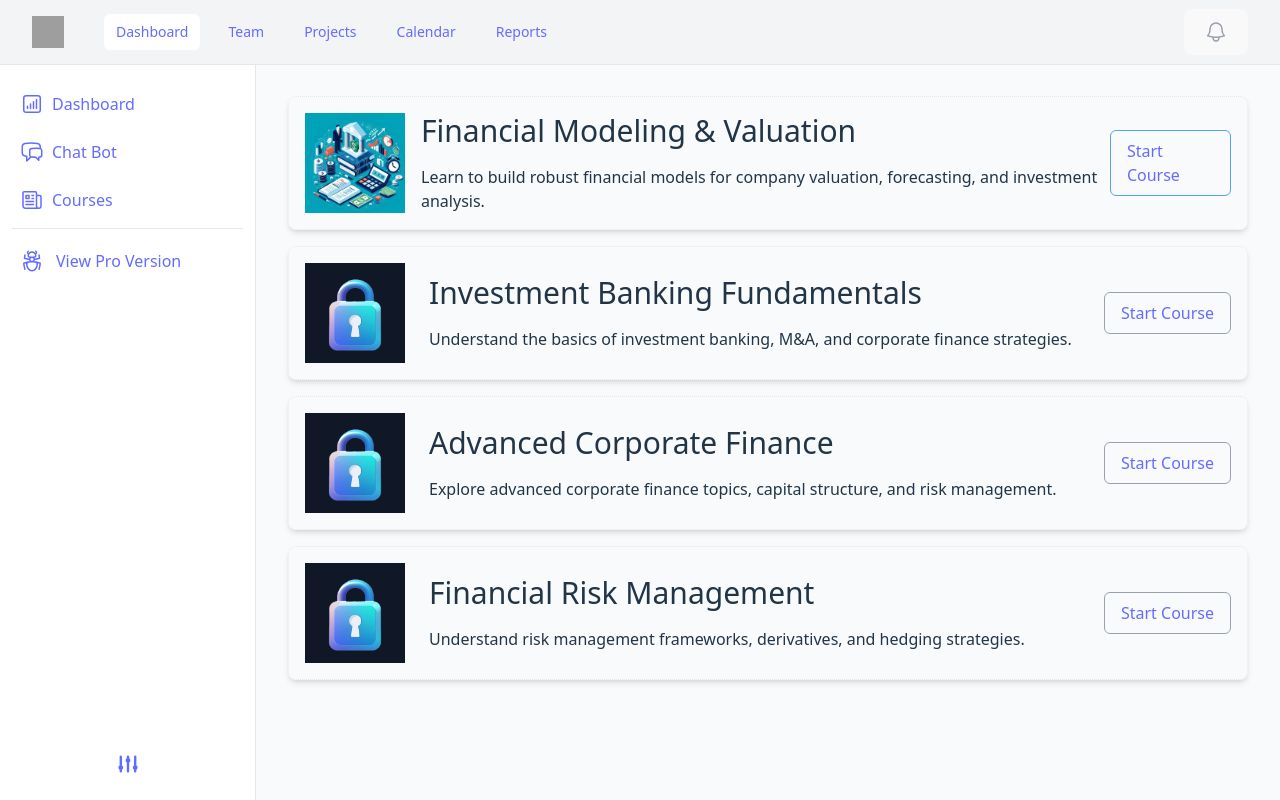
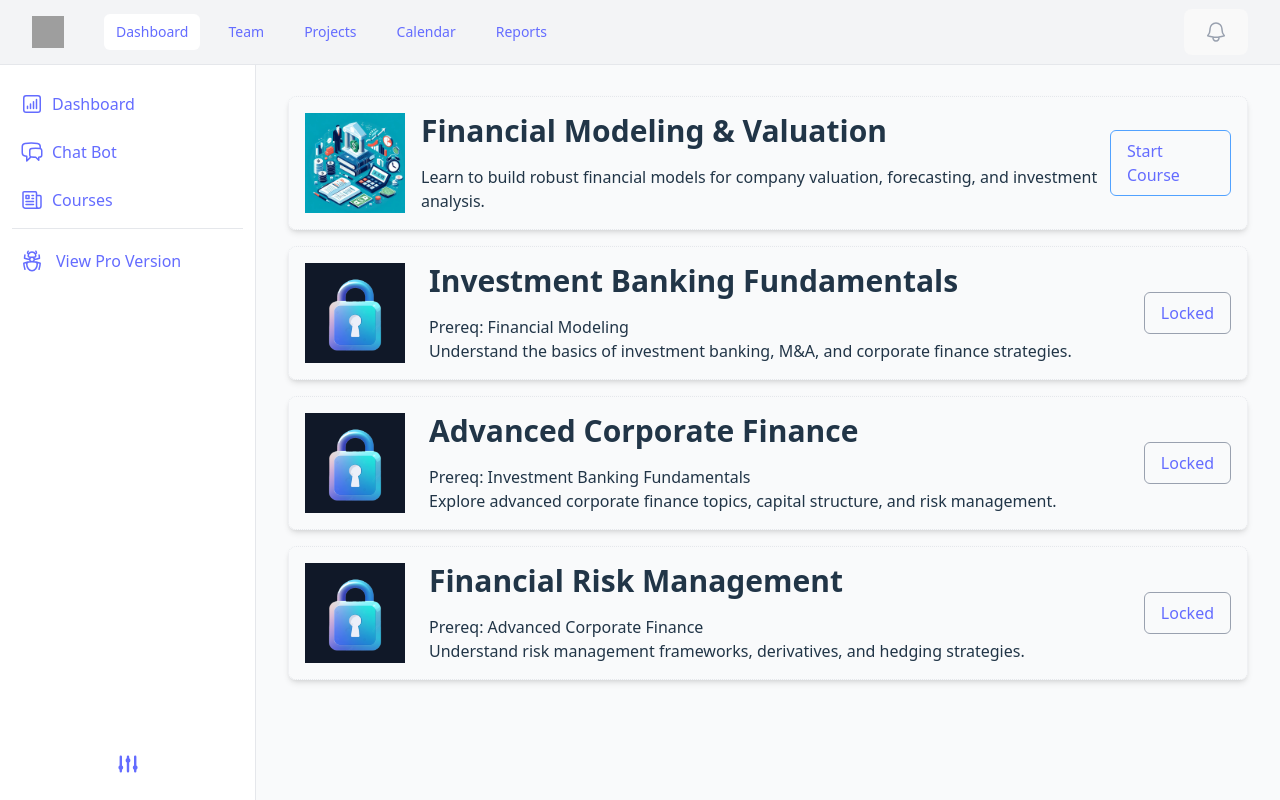
Before and after one commit to bikiris/financial-helper-hack-knight, a React (Vite) app: page /courses in a window 1280 px wide. Built offline with nearby package versions, Linux system fonts and the light colour scheme; grey boxes are pictures that could not be loaded.

Commit message:
"Added Prereq"

```diff
--- a/src/components/CourseContainer.jsx
+++ b/src/components/CourseContainer.jsx
@@ -1,7 +1,7 @@
 import { Link } from 'react-router-dom';
 import { Button } from '@headlessui/react';
 
-const CourseContainer = ({ imageURL, title, description, internalURL, locked }) => {
+const CourseContainer = ({ imageURL, title, description, internalURL, locked, prereq}) => {
   return (
     <div className='w-full flex flex-row justify-between items-center p-4 border border-dotted border-gray-200 rounded-lg shadow-md my-4 hover:border-solid hover:border-blue-300'>
       <div className='flex flex-row items-center gap-4'>
@@ -9,7 +9,7 @@ const CourseContainer = ({ imageURL, title, description, internalURL, locked })
           <img
             src="public/BlueLock.png"
             alt="Locked"
-            className='max-w-[100px] mr-2 bg-gray-900' // Temporary background to blend white
+            className='max-w-[100px] mr-2 bg-gray-900'
           />
         ) : (
           <img
@@ -19,19 +19,27 @@ const CourseContainer = ({ imageURL, title, description, internalURL, locked })
           />
         )}
         <div className='flex flex-col gap-4'>
-          <h1 className='text-3xl bold'>{title}</h1>
-          <p>{description}</p>
+          <h1 className='text-3xl font-bold'>{title}</h1>
+          <p>
+            {locked && prereq && <span>Prereq: {prereq} <br /></span>}
+            {description}
+          </p>
         </div>
       </div>
       <Link
         to={internalURL}
         className={`py-2 px-4 rounded-md border ${locked ? 'text-gray-400 border-gray-400 cursor-not-allowed' : 'text-blue-400 border-blue-400'}`}
+        onClick = {(e) => locked && e.preventDefault()}
       >
-        Start Course
+        {locked ? 'Locked' : 'Start Course'}
+        {locked &&(
+          <span className="absolute hidden group-hover:block bg-gray-800 text-white text-xs rounded py-1 px-2 -top-10 left-1/2 transform -translate-x-1/2">
+            Complete the prerequisite course to unlock
+          </span>
+        )}
       </Link>
     </div>
-  )
-
-}
+  );
+};
 
 export default CourseContainer;
--- a/src/pages/Courses.jsx
+++ b/src/pages/Courses.jsx
@@ -5,28 +5,32 @@ const courses = [
     "description": "Learn to build robust financial models for company valuation, forecasting, and investment analysis.",
     "icon": "public/image.png",
     "internalURL": "/courses/1",
-    "locked": false
+    "locked": false,
+    "prereq": null
   },
   {
     "name": "Investment Banking Fundamentals",
     "description": "Understand the basics of investment banking, M&A, and corporate finance strategies.",
     "icon": "public/finance2.png",
     "internalURL": "/courses/2",
-    "locked": true
+    "locked": true,
+    "prereq":"Financial Modeling"
   },
   {
     "name": "Advanced Corporate Finance",
     "description": "Explore advanced corporate finance topics, capital  structure, and risk management.",
     "icon": "public/locked.png",
     "internalURL": "/course/3",
-    "locked": true
+    "locked": true,
+    "prereq": "Investment Banking Fundamentals"
   },
   {
     "name": "Financial Risk Management",
     "description": "Understand risk management frameworks, derivatives, and hedging strategies.",
     "icon": "public/locked.png",
     "internalURL": "#",
-    "locked": true
+    "locked": true,
+    "prereq": "Advanced Corporate Finance"
   }
 
 ];
@@ -41,6 +45,7 @@ const Courses = () => {
       description={course.description}
       internalURL={course.internalURL}
       locked ={course.locked}
+      prereq={course.prereq}
       /> )}
     </div>
   );
```
